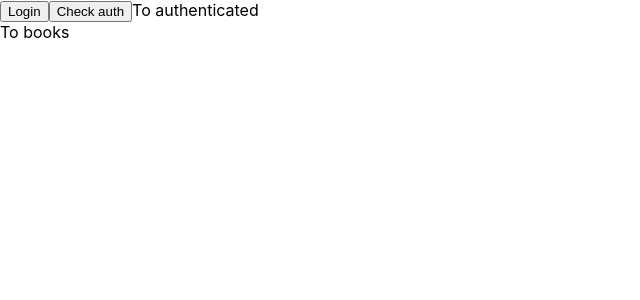
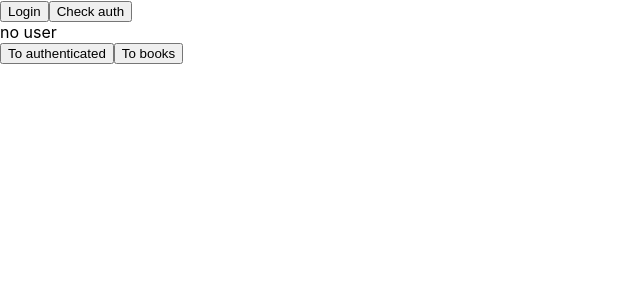
Before and after one commit to arifikhsan/next-firebase-auth-ssr-example, a Next.js app: page / in a window 1280 px wide. Shown: the top 300 px of the page, without its empty margins (0-640 px from the left). Built offline with nearby package versions, Linux system fonts and the light colour scheme; no server answers.

Commit message:
add links

```diff
--- a/pages/authenticated.js
+++ b/pages/authenticated.js
@@ -3,6 +3,7 @@ import nookies from 'nookies';
 import { signOut } from 'firebase/auth';
 import { auth } from '../firebase/clientApp';
 import { useRouter } from 'next/router';
+import Link from 'next/link';
 
 export function getServerSideProps(context) {
   const cookies = nookies.get(context);
@@ -40,6 +41,9 @@ export default function Authenticated() {
     <div>
       <h1>Authenticated</h1>
       <button onClick={logout}>Logout</button>
+      <button>
+        <Link href="/">To home</Link>
+      </button>
     </div>
   );
 }
--- a/pages/index.js
+++ b/pages/index.js
@@ -1,8 +1,12 @@
-import { GoogleAuthProvider, onAuthStateChanged, signInWithPopup } from 'firebase/auth';
+import {
+  GoogleAuthProvider,
+  onAuthStateChanged,
+  signInWithPopup,
+} from 'firebase/auth';
 import { auth, db } from '../firebase/clientApp';
 import provider from '../firebase/auth-google-provider';
-import { useState } from 'react';
-import nookies from 'nookies'
+import { useState, useEffect } from 'react';
+import nookies from 'nookies';
 import Link from 'next/link';
 
 export function getServerSideProps(context) {
@@ -19,7 +23,7 @@ export default function Home() {
         const credential = GoogleAuthProvider.credentialFromResult(result);
         const token = credential.accessToken;
         const user = result.user;
-        console.log(token)
+        console.log(token);
         console.log(user);
         setUser(user);
       })
@@ -33,28 +37,33 @@ export default function Home() {
   };
 
   const checkAuth = () => {
-    onAuthStateChanged(auth, async user => {
-      console.log(`token changed!`);
+    onAuthStateChanged(auth, async (user) => {
       if (!user) {
-        console.log(`no token found...`);
         setUser(null);
         return;
       }
 
-      console.log(`updating token...`);
       const token = await user.getIdToken();
-      console.log(token)
       setUser(user);
     });
-  }
+  };
+
+  useEffect(() => {
+    checkAuth();
+  }, []);
 
   return (
     <div>
       <button onClick={onClick}>Login</button>
       <button onClick={checkAuth}>Check auth</button>
-      <Link href={'/authenticated'}>To authenticated</Link>
+      <div>{user ? user.email : 'no user'}</div>
       <div>
-        <Link href={'/books'}>To books</Link>
+        <button>
+          <Link href={'/authenticated'}>To authenticated</Link>
+        </button>
+        <button>
+          <Link href={'/books'}>To books</Link>
+        </button>
       </div>
     </div>
   );
```
